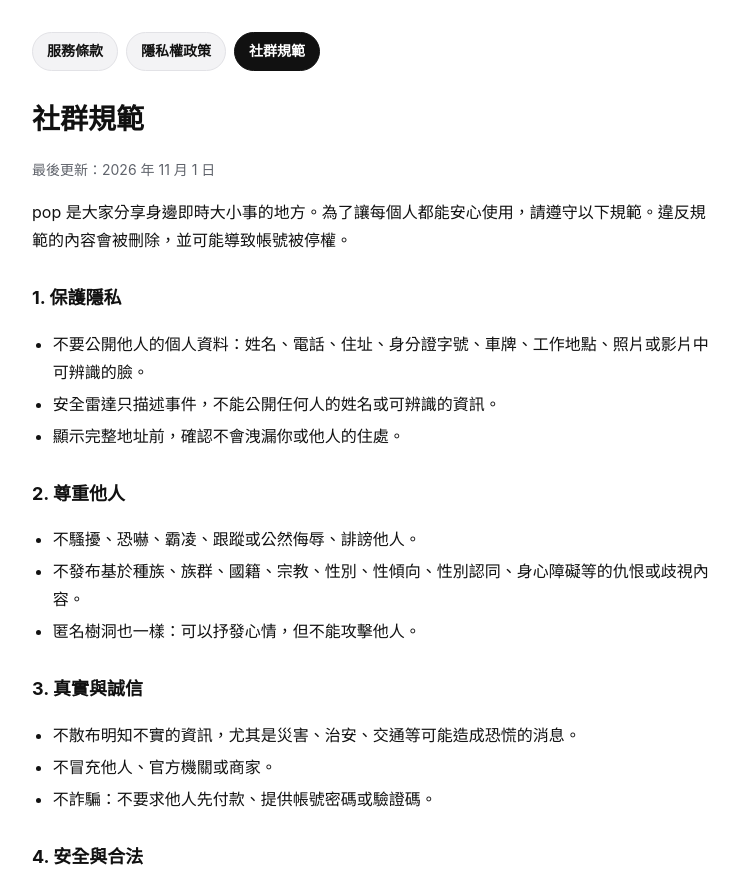
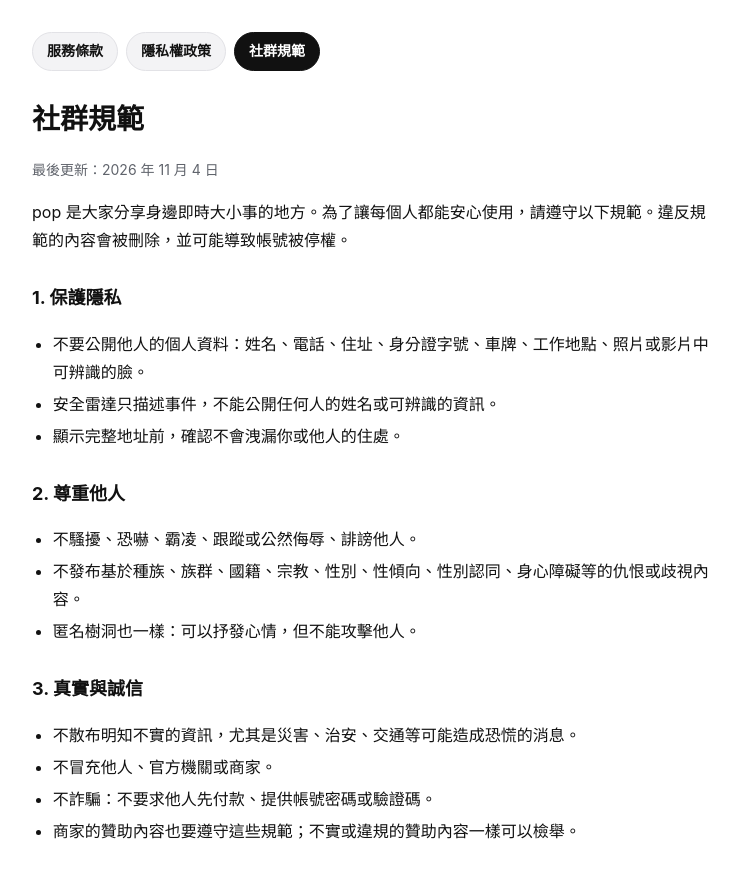
Before and after one commit to popapp10262026/pop-legal, a plain HTML site: page community.html in a window 1280 px wide. Shown: the top 878 px of the page, without its empty margins (264-1003 px from the left). Drawn offline with Linux system fonts and the light colour scheme.

Commit message:
Add files via upload

```diff
--- a/community.html
+++ b/community.html
@@ -31,7 +31,7 @@ a { color: inherit; }
 <main>
 <nav><a href="terms.html">服務條款</a><a href="privacy.html">隱私權政策</a><a href="community.html" aria-current="page">社群規範</a></nav>
 <h1>社群規範</h1>
-<p class="updated">最後更新：2026 年 11 月 1 日</p>
+<p class="updated">最後更新：2026 年 11 月 4 日</p>
 <p>pop 是大家分享身邊即時大小事的地方。為了讓每個人都能安心使用，請遵守以下規範。違反規範的內容會被刪除，並可能導致帳號被停權。</p>
 <h2>1. 保護隱私</h2>
 
@@ -53,6 +53,7 @@ a { color: inherit; }
 <li>不散布明知不實的資訊，尤其是災害、治安、交通等可能造成恐慌的消息。</li>
 <li>不冒充他人、官方機關或商家。</li>
 <li>不詐騙：不要求他人先付款、提供帳號密碼或驗證碼。</li>
+<li>商家的贊助內容也要遵守這些規範；不實或違規的贊助內容一樣可以檢舉。</li>
 </ul>
 <h2>4. 安全與合法</h2>
 
@@ -73,7 +74,7 @@ a { color: inherit; }
 <p>被 5 位不同的使用者檢舉的內容會先暫時隱藏，等待管理員審核。管理員可能刪除內容，並給予警告、暫時停權、永久停權或禁止重新註冊等處分。你會在 App 內收到結果通知，受處分的人可以在 30 天內申訴一次。</p>
 <p>遇到立即的危險，請直接撥打 110 或 119。</p>
 
-<footer>最後更新：2026 年 11 月 1 日（版本 2026-11-01）・聯絡我們：<a href="mailto:pop.app10262026@gmail.com">pop.app10262026@gmail.com</a></footer>
+<footer>最後更新：2026 年 11 月 4 日（版本 2026-11-04）・聯絡我們：<a href="mailto:pop.app10262026@gmail.com">pop.app10262026@gmail.com</a></footer>
 </main>
 </body>
 </html>
```
